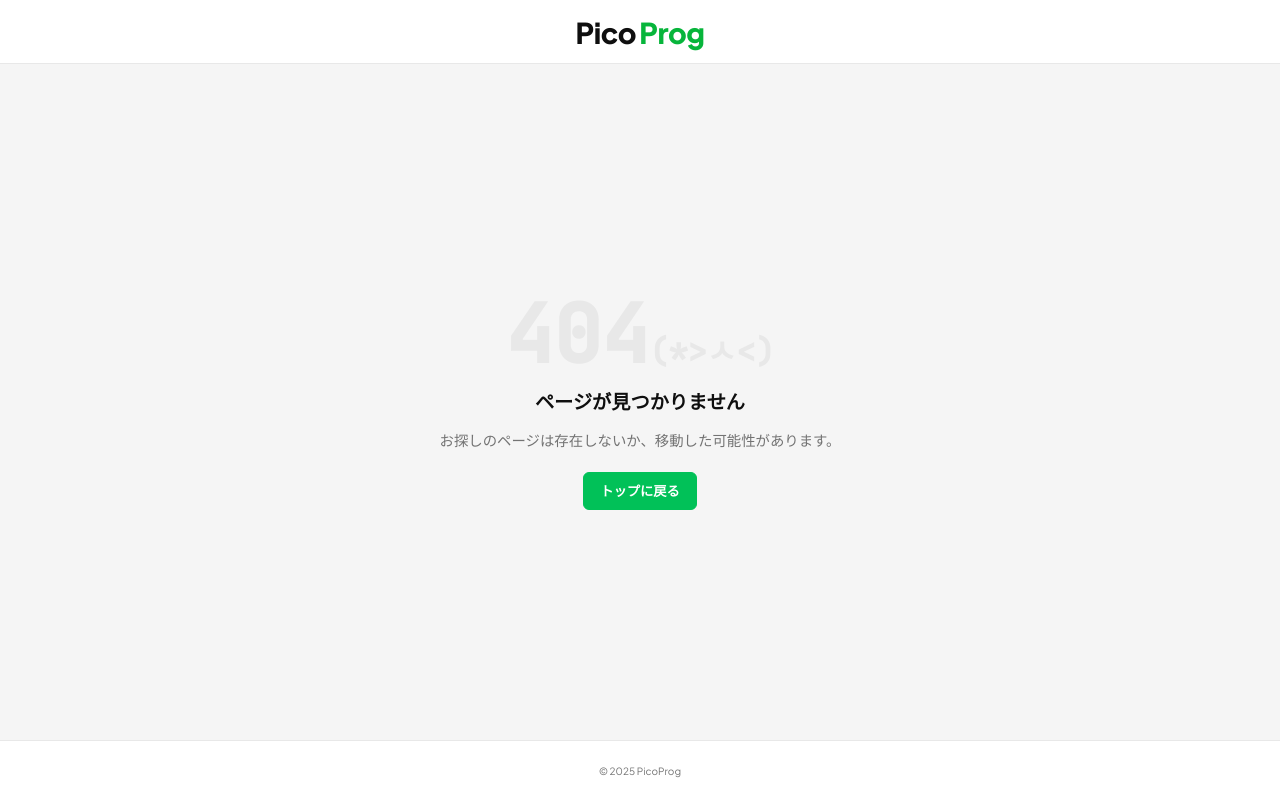
After one commit to silkyworkspace/PicoProg, a Flask app: template templates/404.html in a window 1280 px wide. The commit adds this page. Run offline with Flask 3, Linux system fonts and the light colour scheme; the template is opened without the code that fills it, so the values that code supplies are empty; some libraries are stand-ins or nearby versions.

Commit message:
404ページ・500ページ追加

```diff
--- a/app.py
+++ b/app.py
@@ -1029,6 +1029,15 @@ def delete_post(post_id):
         cursor.close()
         conn.close()
 
+# エラーハンドラ
+@app.errorhandler(404)
+def not_found(_e):
+    return render_template('404.html'), 404
+
+@app.errorhandler(500)
+def internal_error(_e):
+    return render_template('500.html'), 500
+
 # このファイルを直接実行した時にFlaskサーバーを起動
 # debug=True = エラーが見やすくなる開発モード
 if __name__ == '__main__':
--- a/static/css/style.css
+++ b/static/css/style.css
@@ -842,6 +842,44 @@ textarea:focus {
   justify-content: flex-start;
 }
 
+/* ===== ERROR PAGES ===== */
+.error-container {
+  display: flex;
+  flex-direction: column;
+  align-items: center;
+  justify-content: center;
+  padding: 4rem 1rem;
+  text-align: center;
+  gap: 0.75rem;
+}
+
+.error-code {
+  font-family: var(--font-mono);
+  font-size: 5rem;
+  font-weight: 800;
+  color: var(--line);
+  line-height: 1;
+}
+
+.error-kaomoji {
+  font-family: var(--font-mono);
+  font-size: 2rem;
+  font-weight: 800;
+  color: var(--line);
+}
+
+.error-title {
+  font-size: 1.2rem;
+  font-weight: 700;
+  color: var(--ink);
+}
+
+.error-message {
+  font-size: 0.9rem;
+  color: var(--muted);
+  margin-bottom: 0.5rem;
+}
+
 /* ===== FOOTER ===== */
 footer {
   background: var(--surface);
--- /dev/null
+++ b/templates/404.html
@@ -0,0 +1,12 @@
+{% extends "base.html" %}
+
+{% block title %}404 ページが見つかりません{% endblock %}
+
+{% block content %}
+<div class="error-container">
+    <p class="error-code"><span>404</span><span class="error-kaomoji">(*>ㅅ<)</span></p>
+    <h2 class="error-title">ページが見つかりません</h2>
+    <p class="error-message">お探しのページは存在しないか、移動した可能性があります。</p>
+    <a href="{{ url_for('index') }}" class="btn btn-primary">トップに戻る</a>
+</div>
+{% endblock %}
```
Also changed, not shown: templates/500.html (added, +12 -0 lines).
